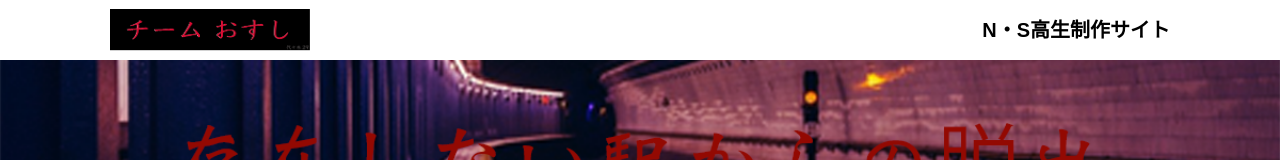
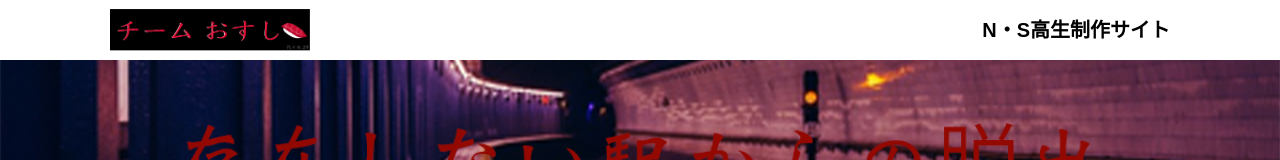
Before and after one commit to maomaomilk/ko, a plain HTML site: page hint1.html in a window 1280 px wide. Shown: the top 160 px of the page. Drawn offline with nearby package versions, Linux system fonts and the light colour scheme; files that its build step writes are made by us from their sources; files whose address does not match are found by name.

Commit message:
Update hint1.html

```diff
--- a/hint1.html
+++ b/hint1.html
@@ -17,7 +17,7 @@
   </svg>
   <header class="header">
     <div class="container">
-      <div class="header__logo"><img src="real-escape-game-v5 3/assets/images/team rogo2.png" alt="チームロゴ" width="200" height="42"></div>
+      <div class="header__logo"><img src="real-escape-game-v5 3/assets/images/team logo3.png" alt="チームロゴ" width="200" height="42"></div>
       <div class="header__name">N・S高生制作サイト</div>
     </div>
   </header>
```
